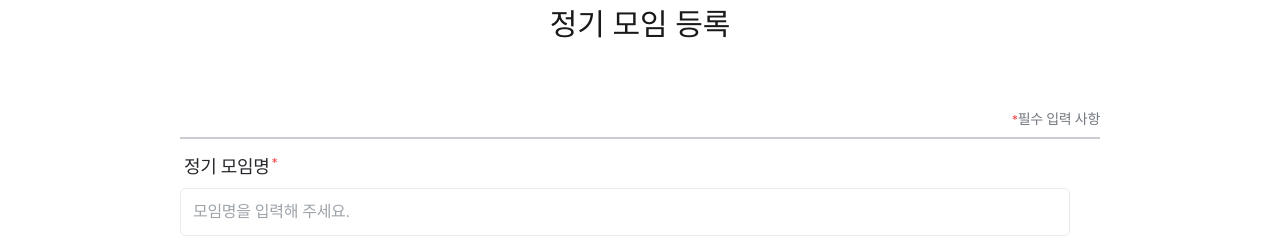
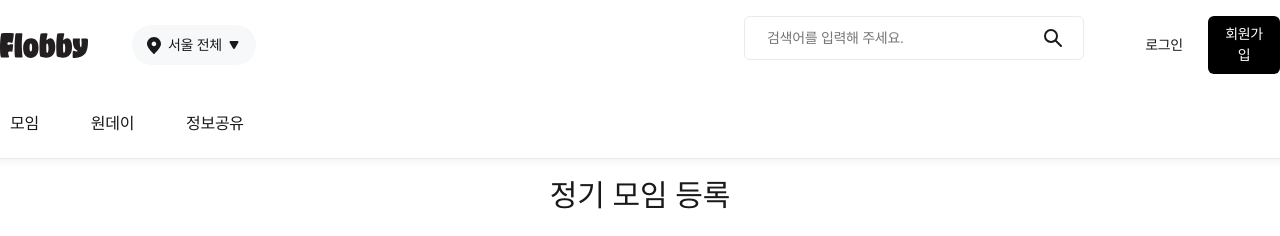
Before and after one commit to kelvin3476/Flobby, a React (Vite) app: page /club/1/clubmeeting/register in a window 1280 px wide. Shown: the top 236 px of the page. Built offline with nearby package versions, Linux system fonts and the light colour scheme; no server answers.

Commit message:
Design: 정기 모임 등록 페이지 포지셔닝

```diff
--- a/src/pages/club/ClubMeetingRegister.tsx
+++ b/src/pages/club/ClubMeetingRegister.tsx
@@ -1,21 +1,24 @@
-import React, { useEffect, useRef, useState } from 'react';
+import React, { useState } from 'react';
 import { useParams, useNavigate } from 'react-router-dom';
 
-import ClubMeetingDate from '../../components/club/meetingRegister/ClubMeetingDate';
 import Title from '../../components/club/text/Title';
+import ClubModal from '../../components/modal/ClubModal';
+import MainHeader from '../../components/header/MainHeader';
 
 import ClubMeetingTitle from '../../components/club/meetingRegister/ClubMeetingTitle';
+import ClubMeetingDate from '../../components/club/meetingRegister/ClubMeetingDate';
 import ClubMeetingTime from '../../components/club/meetingRegister/ClubMeetingTime';
 import ClubMeetingLocation from '../../components/club/meetingRegister/ClubMeetingLocation';
 import ClubMeetingMember from '../../components/club/meetingRegister/ClubMeetingMember';
 import ClubMeetingEntryFee from '../../components/club/meetingRegister/ClubMeetingEntryFee';
-import ClubModal from '../../components/modal/ClubModal';
 
 import useClubMeetingRegisterStore from '../../store/club/useClubMeetingRegisterStore';
+import useMainPage from '../../hooks/main/useMainPage';
+
+import { CreateClubMeetingData } from '../../api/ApiTypes';
+import { ClubController } from '../../services/club/controllers/ClubController';
 
 import '../../styles/club/meeting_register/ClubMeetingRegister.scss';
-import { CreateClubMeetingData } from '../../api/ApiTypes';
-import { ClubController } from '../../services/club/controllers/ClubController';
 
 const ClubMeetingRegister = () => {
   const {
@@ -41,6 +44,8 @@ const ClubMeetingRegister = () => {
   const nav = useNavigate();
 
   const [modalStep, setModalStep] = useState<null | 1 | 2>(null);
+
+  const { accessToken, mainDataList, setMainDataList } = useMainPage();
 
   const clubController = ClubController.getInstance();
 
@@ -141,6 +146,8 @@ const ClubMeetingRegister = () => {
 
   return (
     <div className="club-meeting-register-container">
+      <MainHeader accessToken={accessToken} mainDataList={mainDataList} setMainDataList={setMainDataList} />
+      <div className="club-meeting-register-wrapper">
         <Title
           titleName="정기 모임 등록"
           className="club-meeting-register-title"
@@ -164,7 +171,7 @@ const ClubMeetingRegister = () => {
               <ClubMeetingEntryFee />
             </div>
             <div className="club-meeting-register-button-container">
-            <button type="button" className="club-meeting-register-cancel">
+              <button type="button" className="club-meeting-register-cancel" onClick={() => nav(`/club/${clubId}`)}>
                 취소
               </button>
               <button type="button" className="club-meeting-register-submit" onClick={handleValidChange}>
@@ -173,6 +180,11 @@ const ClubMeetingRegister = () => {
             </div>
           </div>
         </div>
+      </div>
+      <footer>
+        {/* 추후 footer 추가 */}
+      </footer>
+
       {modalStep && (
         <ClubModal
           message={modalStep === 1 ? "정기 모임을 등록할까요?" : "정기 모임이 등록되었어요."}
--- a/src/styles/club/meeting_register/ClubMeetingRegister.scss
+++ b/src/styles/club/meeting_register/ClubMeetingRegister.scss
@@ -1,10 +1,15 @@
 .club-meeting-register-container {
   display: flex;
-  width: 920px;
   flex-direction: column;
-  justify-content: center;
-  align-items: flex-start;
+  align-items: center;
+  width: 100%;
+  height: 100%;
+
+  .club-meeting-register-wrapper {
+    display: flex;
+    flex-direction: column;
     gap: 54px;
+    margin-top: 12px;
 
     .club-meeting-register-content-wrapper {
       display: flex;
@@ -168,3 +173,10 @@
       }
     }
   }
+
+  > footer {
+    margin-top: 391px;
+    height: 336px;
+  }
+
+}
```
Lines whose indentation alone changed are shown as unchanged.
